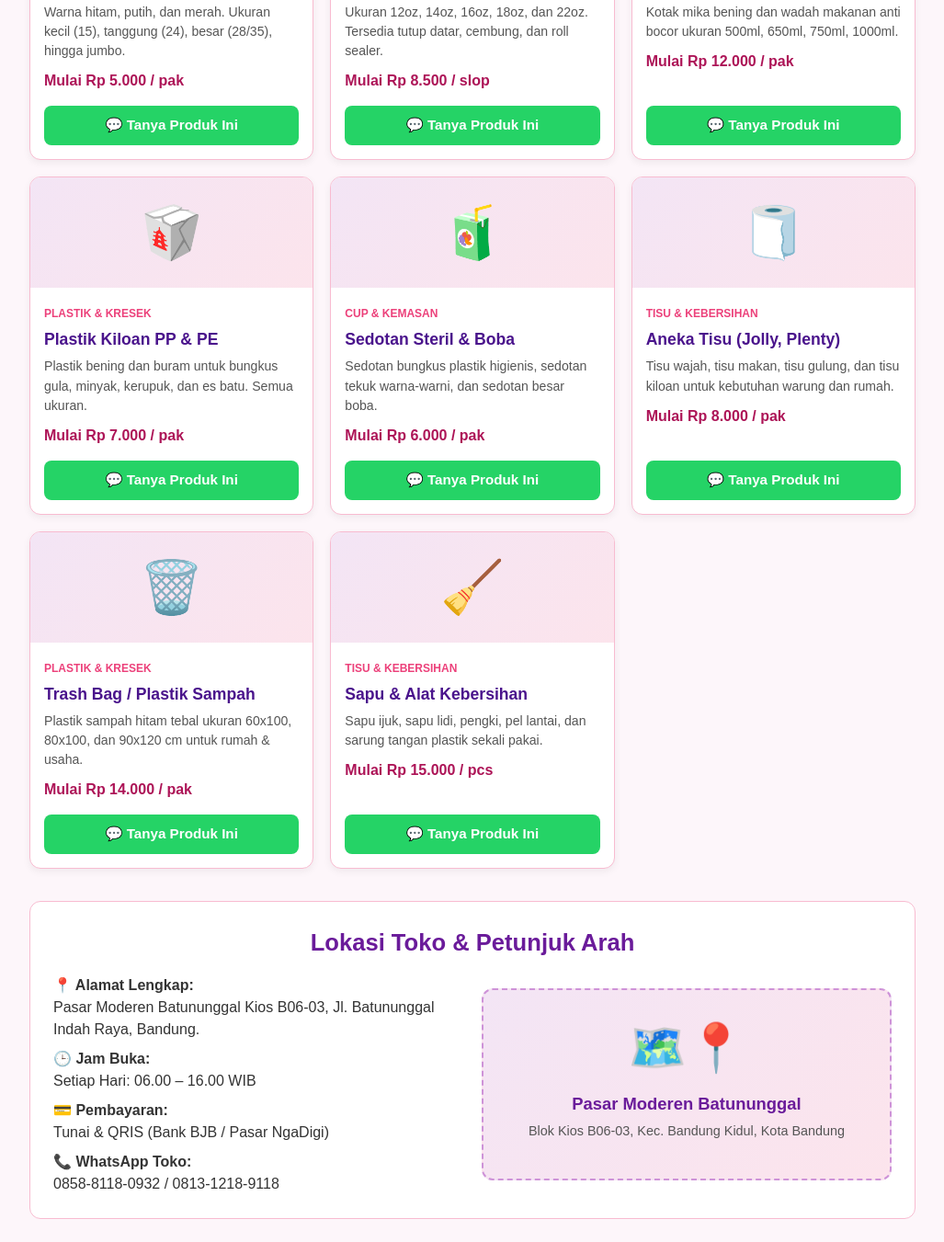
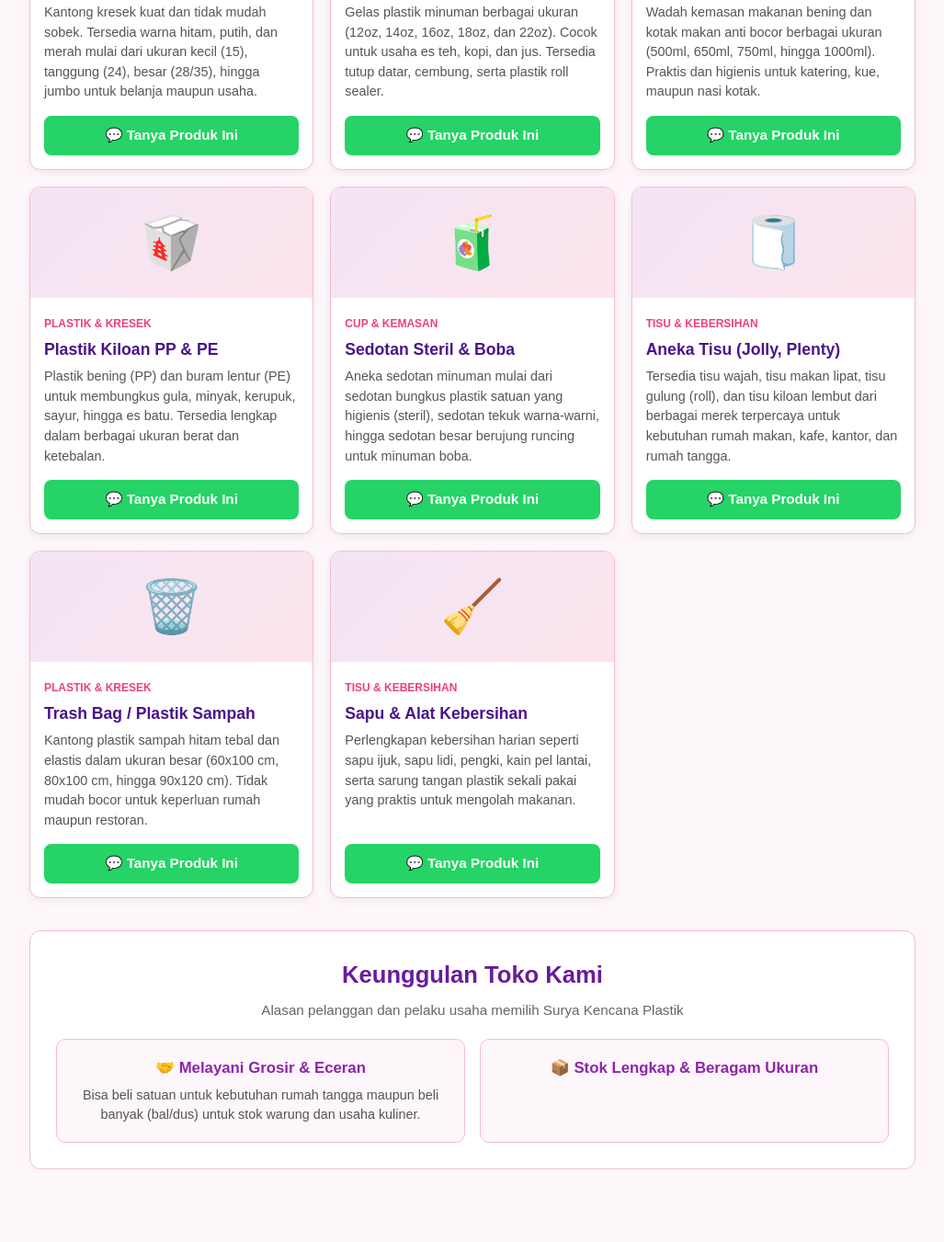
Before and after one commit to najwadiani131-crypto/surya-kencana-plastik-, a plain HTML site: page index.html in a window 1280 px wide. Shown: the part 724-2075 px from the top of the page at 92% size, without its empty margins (126-1153 px from the left). After the commit the page ends 2021 px from the top, so only its background shows below. Drawn offline with Linux system fonts and the light colour scheme.

Commit message:
Revise product details and add advantages section
Updated product descriptions and added new sections for advantages and contact information.

```diff
--- a/index.html
+++ b/index.html
@@ -30,17 +30,17 @@
   .isi{padding:15px}
   .kat{font-size:0.75rem;color:#ec407a;font-weight:bold;text-transform:uppercase}
   .isi h3{color:#4a148c;font-size:1.1rem;margin:4px 0 6px}
-  .isi p{font-size:0.88rem;color:#555;margin-bottom:10px}
-  .harga{font-weight:bold;color:#ad1457;font-size:1rem}
+  .isi p{font-size:0.9rem;color:#555}
   .btn-area{padding:0 15px 15px}
   .btn-wa{display:block;background:#25D366;color:#fff;text-align:center;padding:10px;border-radius:8px;text-decoration:none;font-weight:bold;font-size:0.95rem}
   .btn-wa:hover{background:#1ebe5d}
-  .box{background:#fff;border-radius:12px;padding:25px;margin-top:35px;border:1px solid #f8bbd0}
-  .info-grid{display:grid;grid-template-columns:repeat(auto-fit,minmax(260px,1fr));gap:20px;align-items:center;margin-top:15px}
-  .map-card{background:linear-gradient(135deg,#f3e5f5,#fce4ec);border:2px dashed #ce93d8;border-radius:12px;padding:25px;text-align:center}
-  .map-card .pin{font-size:3.2rem;margin-bottom:8px}
-  .map-card h3{color:#6a1b9a;margin-bottom:6px;font-size:1.15rem}
-  .map-card p{color:#555;font-size:0.9rem;margin-bottom:15px}
+  .box{background:#fff;border-radius:12px;padding:28px;margin-top:35px;border:1px solid #f8bbd0}
+  .unggul-grid{display:grid;grid-template-columns:repeat(auto-fit,minmax(240px,1fr));gap:16px;margin-top:18px}
+  .unggul-item{background:#fdf6fa;border:1px solid #f8bbd0;border-radius:10px;padding:18px;text-align:center}
+  .unggul-item h3{color:#8e24aa;font-size:1.05rem;margin-bottom:6px}
+  .unggul-item p{font-size:0.9rem;color:#555}
+  .kontak-box{text-align:center;max-width:600px;margin:15px auto 0}
+  .kontak-box p{margin-bottom:10px;color:#444;font-size:0.98rem}
   footer{background:#4a148c;color:#fff;text-align:center;padding:20px;margin-top:40px;font-size:0.9rem}
 </style>
 </head>
@@ -51,20 +51,21 @@
   <div class="menu">
     <a href="#atas">Beranda</a>
     <a href="#produk">Produk</a>
-    <a href="#lokasi">Lokasi & Maps</a>
+    <a href="#keunggulan">Keunggulan</a>
+    <a href="#kontak">Info Toko</a>
   </div>
 </nav>
 
 <header id="atas">
   <h1>SURYA KENCANA PLASTIK</h1>
-  <p>Grosir & Eceran Kantong Plastik, Kemasan Makanan, Gelas Cup, Tisu, dan Perlengkapan Kebersihan.</p>
+  <p>Grosir & Eceran Aneka Kantong Plastik, Kemasan Makanan, Gelas Cup, Tisu, dan Perlengkapan Kebersihan.</p>
   <div class="badge">📍 Pasar Moderen Batununggal Kios B06-03</div>
 </header>
 
 <div class="container">
   <section id="produk">
     <h2 class="judul">Katalog Produk Toko</h2>
-    <p class="sub">Klik tombol kategori atau ketik nama barang, lalu klik tombol WhatsApp untuk tanya stok.</p>
+    <p class="sub">Pilih kategori atau ketik nama barang untuk melihat keterangan produk, lalu klik WhatsApp untuk tanya stok.</p>
 
     <div class="filter-area">
       <input type="text" id="cari" onkeyup="cariBarang()" placeholder="🔍 Ketik nama barang (misal: kresek, cup, tisu)...">
@@ -78,57 +79,54 @@
 
     <div class="grid">
       <div class="card" data-kat="plastik">
-        <div><div class="foto">🛍️</div><div class="isi"><span class="kat">Plastik & Kresek</span><h3>Kantong Kresek HD</h3><p>Warna hitam, putih, dan merah. Ukuran kecil (15), tanggung (24), besar (28/35), hingga jumbo.</p><div class="harga">Mulai Rp 5.000 / pak</div></div></div>
+        <div><div class="foto">🛍️</div><div class="isi"><span class="kat">Plastik & Kresek</span><h3>Kantong Kresek HD</h3><p>Kantong kresek kuat dan tidak mudah sobek. Tersedia warna hitam, putih, dan merah mulai dari ukuran kecil (15), tanggung (24), besar (28/35), hingga jumbo untuk belanja maupun usaha.</p></div></div>
         <div class="btn-area"><a class="btn-wa" href="https://wa.me" target="_blank">💬 Tanya Produk Ini</a></div>
       </div>
 
       <div class="card" data-kat="kemasan">
-        <div><div class="foto">🥤</div><div class="isi"><span class="kat">Cup & Kemasan</span><h3>Gelas Cup & Tutup</h3><p>Ukuran 12oz, 14oz, 16oz, 18oz, dan 22oz. Tersedia tutup datar, cembung, dan roll sealer.</p><div class="harga">Mulai Rp 8.500 / slop</div></div></div>
+        <div><div class="foto">🥤</div><div class="isi"><span class="kat">Cup & Kemasan</span><h3>Gelas Cup & Tutup</h3><p>Gelas plastik minuman berbagai ukuran (12oz, 14oz, 16oz, 18oz, dan 22oz). Cocok untuk usaha es teh, kopi, dan jus. Tersedia tutup datar, cembung, serta plastik roll sealer.</p></div></div>
         <div class="btn-area"><a class="btn-wa" href="https://wa.me" target="_blank">💬 Tanya Produk Ini</a></div>
       </div>
 
       <div class="card" data-kat="kemasan">
-        <div><div class="foto">🍱</div><div class="isi"><span class="kat">Cup & Kemasan</span><h3>Kotak Mika & Thinwall</h3><p>Kotak mika bening dan wadah makanan anti bocor ukuran 500ml, 650ml, 750ml, 1000ml.</p><div class="harga">Mulai Rp 12.000 / pak</div></div></div>
+        <div><div class="foto">🍱</div><div class="isi"><span class="kat">Cup & Kemasan</span><h3>Kotak Mika & Thinwall</h3><p>Wadah kemasan makanan bening dan kotak makan anti bocor berbagai ukuran (500ml, 650ml, 750ml, hingga 1000ml). Praktis dan higienis untuk katering, kue, maupun nasi kotak.</p></div></div>
         <div class="btn-area"><a class="btn-wa" href="https://wa.me" target="_blank">💬 Tanya Produk Ini</a></div>
       </div>
 
       <div class="card" data-kat="plastik">
-        <div><div class="foto">🥡</div><div class="isi"><span class="kat">Plastik & Kresek</span><h3>Plastik Kiloan PP & PE</h3><p>Plastik bening dan buram untuk bungkus gula, minyak, kerupuk, dan es batu. Semua ukuran.</p><div class="harga">Mulai Rp 7.000 / pak</div></div></div>
+        <div><div class="foto">🥡</div><div class="isi"><span class="kat">Plastik & Kresek</span><h3>Plastik Kiloan PP & PE</h3><p>Plastik bening (PP) dan buram lentur (PE) untuk membungkus gula, minyak, kerupuk, sayur, hingga es batu. Tersedia lengkap dalam berbagai ukuran berat dan ketebalan.</p></div></div>
         <div class="btn-area"><a class="btn-wa" href="https://wa.me" target="_blank">💬 Tanya Produk Ini</a></div>
       </div>
 
       <div class="card" data-kat="kemasan">
-        <div><div class="foto">🧃</div><div class="isi"><span class="kat">Cup & Kemasan</span><h3>Sedotan Steril & Boba</h3><p>Sedotan bungkus plastik higienis, sedotan tekuk warna-warni, dan sedotan besar boba.</p><div class="harga">Mulai Rp 6.000 / pak</div></div></div>
+        <div><div class="foto">🧃</div><div class="isi"><span class="kat">Cup & Kemasan</span><h3>Sedotan Steril & Boba</h3><p>Aneka sedotan minuman mulai dari sedotan bungkus plastik satuan yang higienis (steril), sedotan tekuk warna-warni, hingga sedotan besar berujung runcing untuk minuman boba.</p></div></div>
         <div class="btn-area"><a class="btn-wa" href="https://wa.me" target="_blank">💬 Tanya Produk Ini</a></div>
       </div>
 
       <div class="card" data-kat="tisu">
-        <div><div class="foto">🧻</div><div class="isi"><span class="kat">Tisu & Kebersihan</span><h3>Aneka Tisu (Jolly, Plenty)</h3><p>Tisu wajah, tisu makan, tisu gulung, dan tisu kiloan untuk kebutuhan warung dan rumah.</p><div class="harga">Mulai Rp 8.000 / pak</div></div></div>
+        <div><div class="foto">🧻</div><div class="isi"><span class="kat">Tisu & Kebersihan</span><h3>Aneka Tisu (Jolly, Plenty)</h3><p>Tersedia tisu wajah, tisu makan lipat, tisu gulung (roll), dan tisu kiloan lembut dari berbagai merek terpercaya untuk kebutuhan rumah makan, kafe, kantor, dan rumah tangga.</p></div></div>
         <div class="btn-area"><a class="btn-wa" href="https://wa.me" target="_blank">💬 Tanya Produk Ini</a></div>
       </div>
 
       <div class="card" data-kat="plastik">
-        <div><div class="foto">🗑️</div><div class="isi"><span class="kat">Plastik & Kresek</span><h3>Trash Bag / Plastik Sampah</h3><p>Plastik sampah hitam tebal ukuran 60x100, 80x100, dan 90x120 cm untuk rumah & usaha.</p><div class="harga">Mulai Rp 14.000 / pak</div></div></div>
+        <div><div class="foto">🗑️</div><div class="isi"><span class="kat">Plastik & Kresek</span><h3>Trash Bag / Plastik Sampah</h3><p>Kantong plastik sampah hitam tebal dan elastis dalam ukuran besar (60x100 cm, 80x100 cm, hingga 90x120 cm). Tidak mudah bocor untuk keperluan rumah maupun restoran.</p></div></div>
         <div class="btn-area"><a class="btn-wa" href="https://wa.me" target="_blank">💬 Tanya Produk Ini</a></div>
       </div>
 
       <div class="card" data-kat="tisu">
-        <div><div class="foto">🧹</div><div class="isi"><span class="kat">Tisu & Kebersihan</span><h3>Sapu & Alat Kebersihan</h3><p>Sapu ijuk, sapu lidi, pengki, pel lantai, dan sarung tangan plastik sekali pakai.</p><div class="harga">Mulai Rp 15.000 / pcs</div></div></div>
+        <div><div class="foto">🧹</div><div class="isi"><span class="kat">Tisu & Kebersihan</span><h3>Sapu & Alat Kebersihan</h3><p>Perlengkapan kebersihan harian seperti sapu ijuk, sapu lidi, pengki, kain pel lantai, serta sarung tangan plastik sekali pakai yang praktis untuk mengolah makanan.</p></div></div>
         <div class="btn-area"><a class="btn-wa" href="https://wa.me" target="_blank">💬 Tanya Produk Ini</a></div>
       </div>
     </div>
   </section>
 
-  <section id="lokasi" class="box">
-    <h2 class="judul">Lokasi Toko & Petunjuk Arah</h2>
-    <div class="info-grid">
-      <div>
-        <p style="margin-bottom:8px"><strong>📍 Alamat Lengkap:</strong><br>Pasar Moderen Batununggal Kios B06-03, Jl. Batununggal Indah Raya, Bandung.</p>
-        <p style="margin-bottom:8px"><strong>🕒 Jam Buka:</strong><br>Setiap Hari: 06.00 – 16.00 WIB</p>
-        <p style="margin-bottom:8px"><strong>💳 Pembayaran:</strong><br>Tunai & QRIS (Bank BJB / Pasar NgaDigi)</p>
-        <p><strong>📞 WhatsApp Toko:</strong><br>0858-8118-0932 / 0813-1218-9118</p>
+  <section id="keunggulan" class="box">
+    <h2 class="judul">Keunggulan Toko Kami</h2>
+    <p class="sub">Alasan pelanggan dan pelaku usaha memilih Surya Kencana Plastik</p>
+    <div class="unggul-grid">
+      <div class="unggul-item">
+        <h3>🤝 Melayani Grosir & Eceran</h3>
+        <p>Bisa beli satuan untuk kebutuhan rumah tangga maupun beli banyak (bal/dus) untuk stok warung dan usaha kuliner.</p>
       </div>
-      <div class="map-card">
-        <div class="pin">🗺️📍</div>
-        <h3>Pasar Moderen Batununggal</h3>
-        <p>Blok Kios B06-03, Kec. Bandung Kidul, Kota Bandung</p>
+      <div class="unggul-item">
+        <h3>📦 Stok Lengkap & Beragam Ukuran</h3>
```
